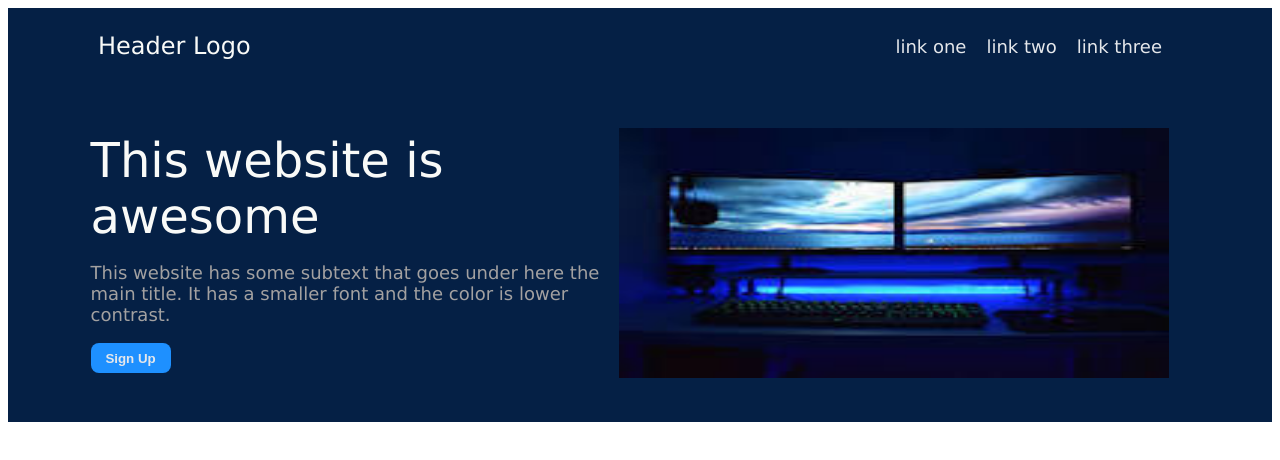
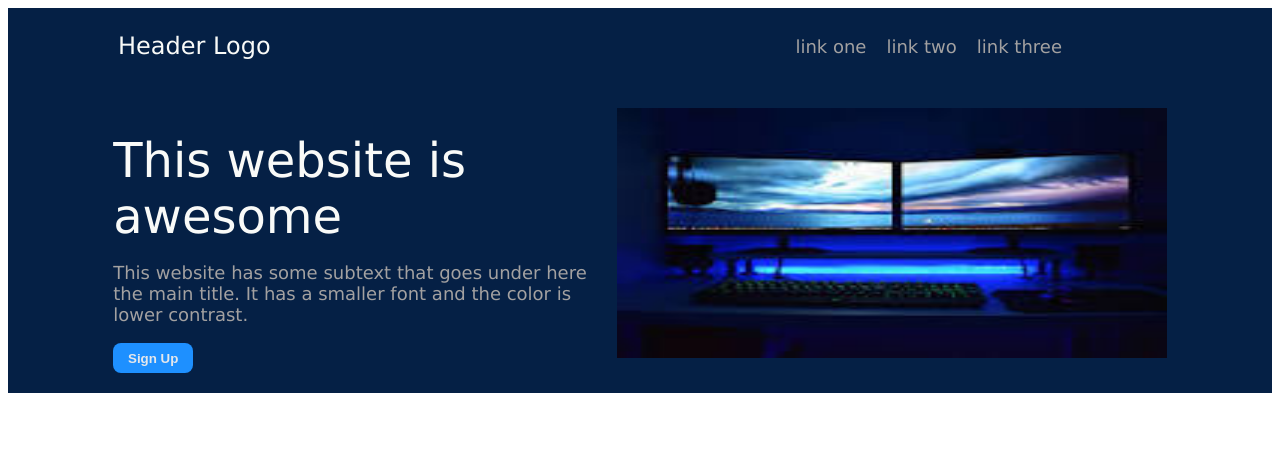
Before and after one commit to abeedkoul/project-landingpage, a plain HTML site: page index.html in a window 1280 px wide. Drawn offline with Linux system fonts and the light colour scheme.

Commit message:
Fixed some issue and made the overall aesthetic better

```diff
--- a/index.html
+++ b/index.html
@@ -9,6 +9,7 @@
 </head>
 
 <body>
+    <div class="parent">
 
         <div class="header">
             <p id="head-text">Header Logo</p>
@@ -23,15 +24,19 @@
         <div class="content1">
             <div class="text">
                 <p id="hero">This website is<br> awesome</p>
-                <p>This website has some subtext that goes under here the<br>
-                    main title. It has a smaller font and the color is lower<br> contrast.
+                <p>This website has some subtext that goes under here<br> the main title. It has a smaller font and the
+                    color is<br> lower contrast.
                 </p>
                 <button type="button">Sign Up</button>
             </div>
             <div class="image">
                 <img id="himg" src="./images/PC Photos.jpeg" alt="photo of gaming pc" height="250px" width="550px">
+            </div>
         </div>
+        <div class="content2">
 
+        </div>
+    </div>
 </body>
 
 </html>
--- a/style.css
+++ b/style.css
@@ -2,7 +2,13 @@ body {
     font-family:'Lucida Sans', 'Lucida Sans Regular', 'Lucida Grande', 'Lucida Sans Unicode', Geneva, Verdana, sans-serif;
     display: flex;
     flex-direction: column;
-    /* gap: 15px; */
+    margin: 8px;
+}
+.parent{
+    display: flex;
+    flex-direction: column;
+    padding: 0px 100px ;
+    background-color: #052045 ;
 }
 p {
     word-break: break-all;
@@ -18,13 +24,13 @@ p {
 #head-text{
     font-size: 24px;
     color: #F9FAF8;
-    margin-left: 90px;
+    margin-left: 10px;
 }
 .content1{
     display: flex;
     justify-content: center;
     background-color: #052045;
-
+    gap: 30px;
     padding-bottom: 20px;
 }
 .content1 p{
@@ -48,7 +54,7 @@ button {
     font-weight: bold;
 }
 .image{
-    padding: 20px;
+    /* padding: 20px; */
 }
 #himg{
     margin-top: 24px;
@@ -56,11 +62,13 @@ button {
 a {
     text-decoration: none;
     padding: 10px;
-    color: #E5E7EB;
+    color: rgb(163, 161, 161);
     font-size: 18px;
 }
 ul{
     display: flex;
     list-style: none;
+    padding: 0px;
+    margin:0px;
     margin-right: 100px;
 }
```
